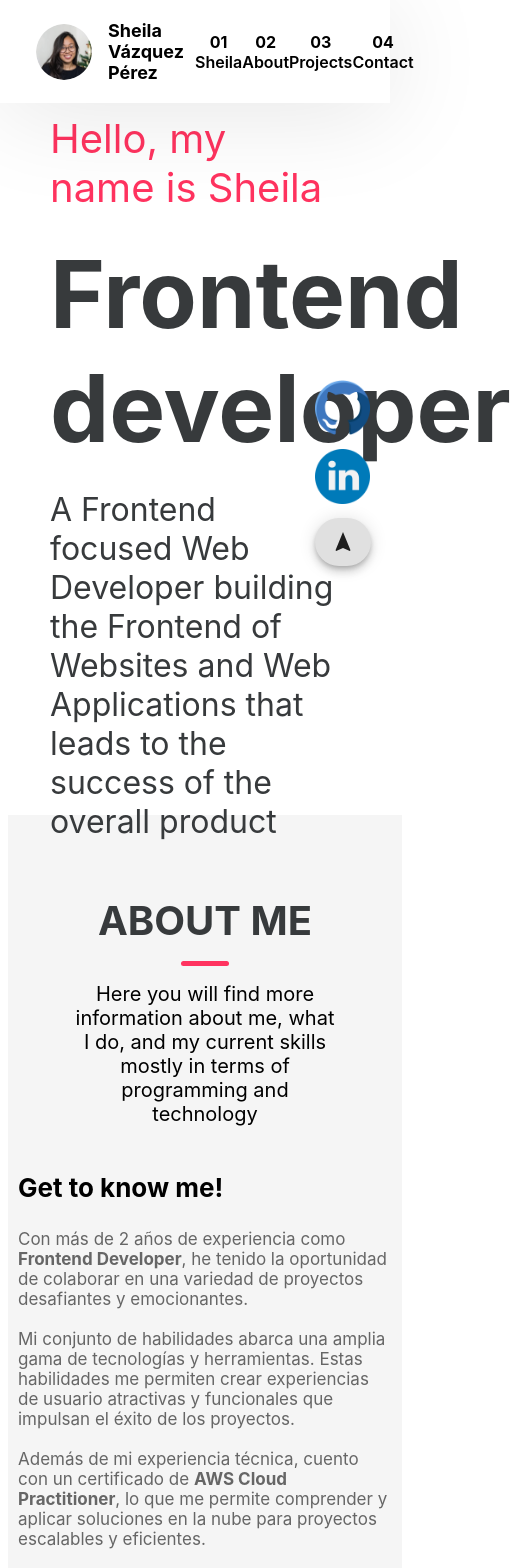
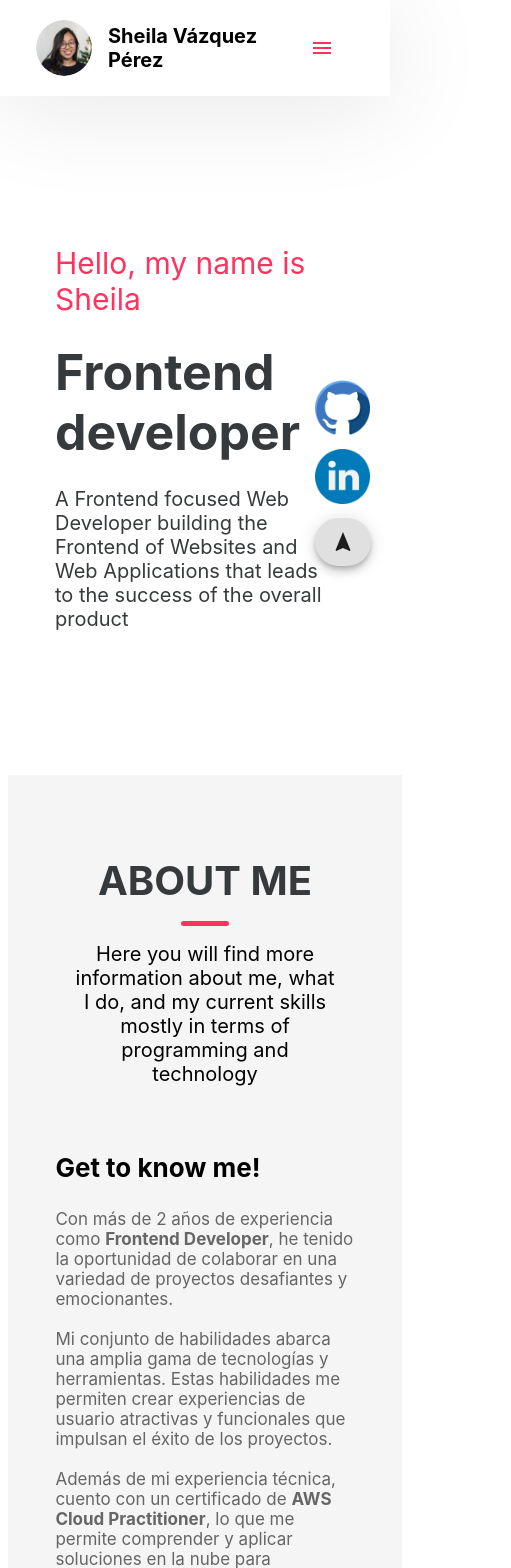
Before and after one commit to sheilavp96/portafolio-2023, a React (Vite) app: page / in a window 390 px wide. Shown: the top 1568 px of the page, 511 px wide, since content can reach past the window. Built offline with nearby package versions, Linux system fonts and the light colour scheme.

Commit message:
ftr: responsive navbar y home

```diff
--- a/src/components/about/styles.module.css
+++ b/src/components/about/styles.module.css
@@ -90,7 +90,7 @@ h3 {
   background: #ff335f;
   color: #ffffff;
 }
-@media screen and (max-width: 600px) {
+@media screen and (max-width: 710px) {
   .container {
     padding: 10px;
     /* padding-top: 35px; */
@@ -99,13 +99,13 @@ h3 {
 
   .div-info {
     flex-direction: column;
+    justify-content: center;
+    align-items: center;
   }
   .about-me {
-    width: 100%;
-    padding: 0px;
+    width: 80%;
   }
   .about-skills {
-    width: 100%;
-    padding: 0px;
+    width: 80%;
   }
 }
--- a/src/components/home/styles.module.css
+++ b/src/components/home/styles.module.css
@@ -30,3 +30,19 @@
   font-size: 32px;
   color: #373a3c;
 }
+@media screen and (max-width: 710px) {
+  .divText {
+    width: 80%;
+    margin: auto;
+    margin-top: 100px;
+  }
+  .title {
+    font-size: 30px;
+  }
+  .divText h1 {
+    font-size: 50px;
+  }
+  .text {
+    font-size: 20px;
+  }
+}
--- /dev/null
+++ b/src/components/navbar/MenuBurguer.jsx
@@ -0,0 +1,56 @@
+import { useState } from "react";
+import { Button, Menu, MenuItem } from "@mui/material";
+import MenuIcon from "@mui/icons-material/Menu";
+import { Link } from "react-scroll";
+
+export default function MenuBurguer({ listAppBar }) {
+  const [anchorEl, setAnchorEl] = useState(null);
+  const open = Boolean(anchorEl);
+  const handleClick = (event) => {
+    setAnchorEl(event.currentTarget);
+  };
+  const handleClose = () => {
+    setAnchorEl(null);
+  };
+
+  return (
+    <div>
+      <Button
+        id="demo-positioned-button"
+        aria-controls={open ? "demo-positioned-menu" : undefined}
+        aria-haspopup="true"
+        aria-expanded={open ? "true" : undefined}
+        onClick={handleClick}
+      >
+        <MenuIcon sx={{ color: "#ff335f" }} />
+      </Button>
+      <Menu
+        id="long-menu"
+        MenuListProps={{
+          "aria-labelledby": "long-button",
+        }}
+        anchorEl={anchorEl}
+        open={open}
+        onClose={handleClose}
+        anchorOrigin={{
+          vertical: "top",
+          horizontal: "left",
+        }}
+        transformOrigin={{
+          vertical: "bottom",
+          horizontal: "left",
+        }}
+      >
+        {listAppBar?.map((list) => (
+          <MenuItem onClick={handleClose}>
+            <Link key={list.id} to={`section--${list.id}`} smooth={true} duration={1000}>
+              <b>{list.id} </b>
+
+              {list.name}
+            </Link>
+          </MenuItem>
+        ))}
+      </Menu>
+    </div>
+  );
+}
--- /dev/null
+++ b/src/components/navbar/MenuNormal.jsx
@@ -0,0 +1,19 @@
+import { Typography } from "@mui/material";
+import { Link } from "react-scroll";
+import styles from "./styles.module.css";
+
+export const MenuNormal = ({ listAppBar }) => {
+  return (
+    <div className={styles["list-menu"]}>
+      {listAppBar?.map((list) => (
+        <Link key={list.id} to={`section--${list.id}`} smooth={true} duration={1000}>
+          <Typography key={list.id} variant="p" component="div" className={styles.list}>
+            <b>{list.id} </b>
+
+            {list.name}
+          </Typography>
+        </Link>
+      ))}
+    </div>
+  );
+};
--- a/src/components/navbar/Navbar.jsx
+++ b/src/components/navbar/Navbar.jsx
@@ -1,11 +1,15 @@
-import { Link } from "react-scroll";
-import { Box, Toolbar, Typography, AppBar, Avatar, Stack } from "@mui/material";
+import { Box, Toolbar, AppBar, Avatar, Stack } from "@mui/material";
 import { listAppBar } from "./utils/list";
+
 import perfil from "../../assets/perfil.png";
 import styles from "./styles.module.css";
+import useMediaQuery from "@mui/material/useMediaQuery";
 import "animate.css/animate.min.css";
+import MenuBurguer from "./MenuBurguer";
+import { MenuNormal } from "./MenuNormal";
 
 export default function Navbar() {
+  const matches = useMediaQuery("(max-width:710px)");
   return (
     <Box sx={{ flexGrow: 1 }}>
       <AppBar
@@ -18,34 +22,15 @@ export default function Navbar() {
         <Toolbar className={styles.toolbar}>
           <Stack className={styles.stack} direction="row" spacing={2}>
             <Avatar alt="Remy Sharp" src={perfil} sx={{ width: 56, height: 56 }} />
-            <b
-              style={{ fontSize: "18px" }}
-              className=" animate__animated animate__fadeInRightBig"
-            >
+            <b className={`" animate__animated animate__fadeInRightBig" ${styles.name}`}>
               Sheila Vázquez Pérez
             </b>
           </Stack>
-          <div className={styles["list-menu"]}>
-            {listAppBar.map((list) => (
-              <Link
-                key={list.id}
-                to={`section--${list.id}`}
-                smooth={true}
-                duration={1000}
-              >
-                <Typography
-                  key={list.id}
-                  variant="p"
-                  component="div"
-                  className={styles.list}
-                >
-                  <b>{list.id} </b>
-
-                  {list.name}
-                </Typography>
-              </Link>
-            ))}
-          </div>
+          {matches ? (
+            <MenuBurguer listAppBar={listAppBar} />
+          ) : (
+            <MenuNormal listAppBar={listAppBar} />
+          )}
         </Toolbar>
       </AppBar>
     </Box>
--- a/src/components/navbar/styles.module.css
+++ b/src/components/navbar/styles.module.css
@@ -27,3 +27,22 @@
 .list:hover {
   color: #ff335f;
 }
+.name {
+  font-size: 18px;
+}
+@media screen and (max-width: 850px) {
+  .list-menu {
+    width: 60%;
+  }
+  .stack {
+    width: 40%;
+  }
+}
+@media screen and (max-width: 710px) {
+  .stack {
+    width: 80%;
+  }
+  .name {
+    font-size: 20px;
+  }
+}
```
